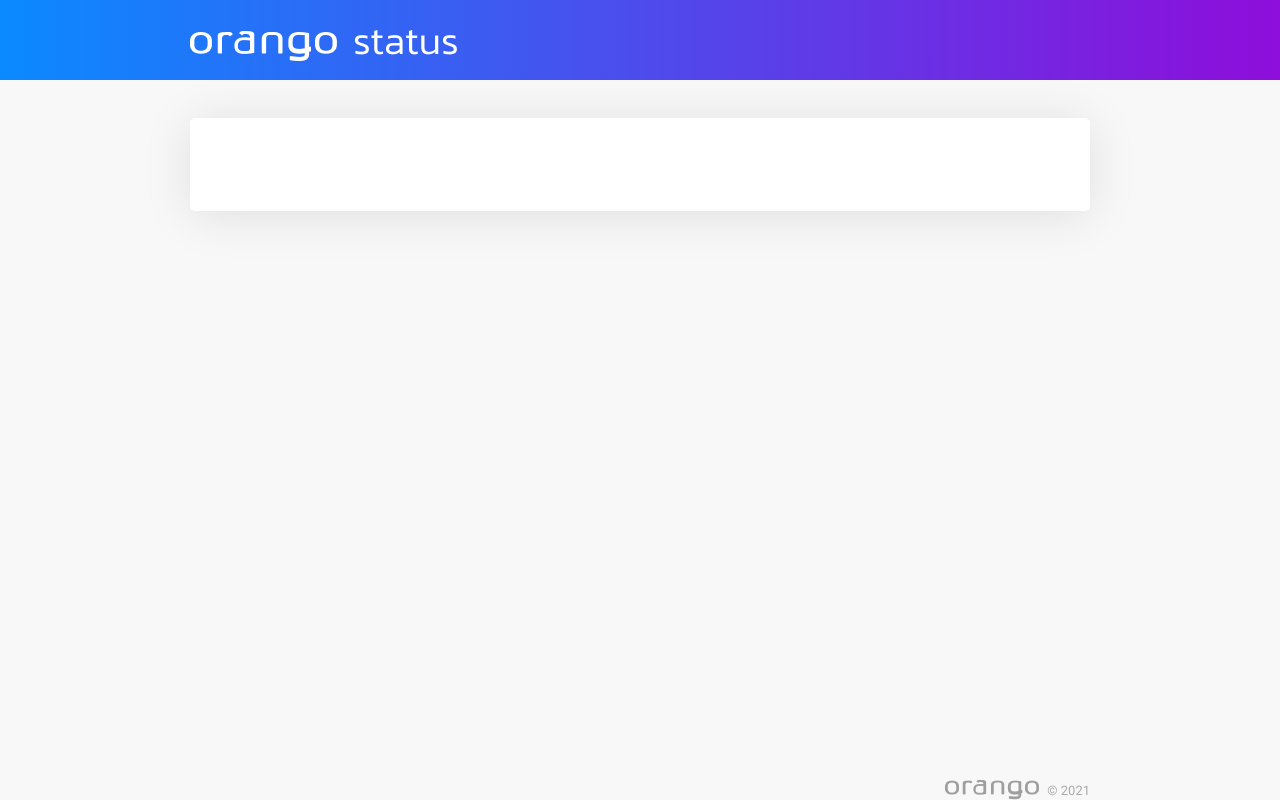
After one commit to ORANGO-IO/status, a Flask app: template flaskapp/app/templates/base.html in a window 1280 px wide. The commit adds this page. Run offline with Flask 2, Linux system fonts and the light colour scheme; the template is opened without the code that fills it, so the values that code supplies are empty; style sheets or scripts are compiled from the project's sources; parts of the project's set-up code (start-up, migrations or seed data) failed here and were passed over.

Commit message:
add template base.html

```diff
--- a/flaskapp/app/static/sass/main.scss
+++ b/flaskapp/app/static/sass/main.scss
@@ -4,6 +4,15 @@
   margin: 0;
   box-sizing: border-box;
   font-family: 'Roboto', sans-serif;
+}
+html,body{
+  height:100%
+}
+
+body > div{
+  height:100%;
+  display:flex;
+  flex-direction: column;
 }
 
 header {
@@ -34,20 +43,39 @@ header {
 }
 
 main {
+  flex:1;
+  background: #F8F8F8;
   display: flex;
   align-items: center;
   justify-content: center;
   padding-top: 38px;
   flex-direction: column;
 
+  .footer{
+    display:flex;
+    align-items: center;
+    justify-content: flex-end;
+    font-family: Roboto;
+    font-style: normal;
+    font-weight: normal;
+    font-size: 13px;
+    line-height: 15px;
+
+    color: #A9A9A9;
+    p{
+      margin-left: 8px;
+    }
+  }
+
   div {
     max-width: 900px;
-    width: 100%;
+    width: -webkit-fill-available;
   }
 
   .aplication{
     margin-bottom:32px;
     margin-left: 32px;
+    flex:1;
 
     h2{
       font-family: Roboto;
--- /dev/null
+++ b/flaskapp/app/templates/base.html
@@ -0,0 +1,33 @@
+<!DOCTYPE html>
+<html lang="en">
+  <head>
+    <meta charset="utf-8" />
+    <meta name="viewport" content="width=device-width, initial-scale=1" />
+    <title>Hello HTML Templates</title>
+    <link
+      rel="stylesheet"
+      href="{{ url_for('static', filename='css/main.css') }}"
+    />
+  </head>
+  <body>
+    <div>
+      <header>
+        <div>
+            <img src="{{ url_for('static', filename='assets/logo.png') }}"/>
+          <h1>status</h1>
+        </div>
+      </header>
+      <main class="">
+        <div class="show_services">
+          {% block show_service %}{% endblock %}
+        </div>
+        <div class="aplication">
+          {% block content %}{% endblock %}
+        </div>
+        <div class="footer">
+          <img src="{{ url_for('static', filename='assets/logo_secondary.png') }}"/><p>© 2021</p>
+        </div>
+      </main>
+    </div>
+  </body>
+</html>
```
Also changed, not shown: flaskapp/app/templates/status.html (+7 -28 lines), flaskapp/app/static/assets/logo_secondary.png (added).
